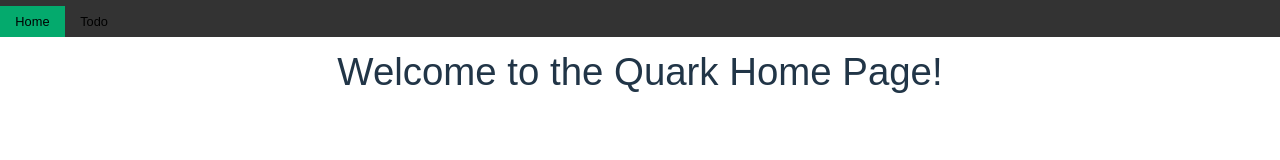
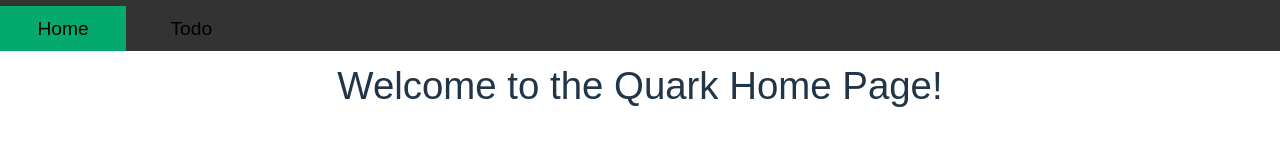
Before and after one commit to tammar16/Quark, a website built with Vite: page index.html in a window 1280 px wide. Built offline with nearby package versions, Linux system fonts and the light colour scheme.

Commit message:
Nav bar uses a grid

```diff
--- a/src/style.css
+++ b/src/style.css
@@ -137,7 +137,10 @@ button:focus-visible {
   justify-self: stretch;
   /* padding: 0.5rem; */
   background-color: #333;
-  display: flex;
+
+  display: grid;
+  grid-gap: 2px;
+  grid-template-columns: repeat(auto-fill, minmax(120px, 1fr));
 }
 
 .todo {
@@ -151,6 +154,7 @@ button:focus-visible {
   border-radius: 0%;
   background-color: #333;
   border-width: 0px;
+  font-size: 1.5rem;
 }
 
 .navbutton:hover {
```
Also changed, not shown: docs/assets/index-CUGTeoMd.js (renamed from docs/assets/index-Cx1DbEtf.js, +6 -1 lines), docs/assets/index-PrAwVvA5.css (added, +1 -0 lines), docs/assets/index-XgI09vk_.css (deleted, +0 -1 lines), docs/index.html (+2 -2 lines), src/app.ts (+11 -0 lines).
